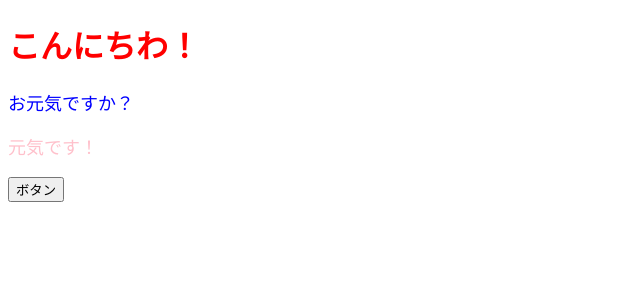
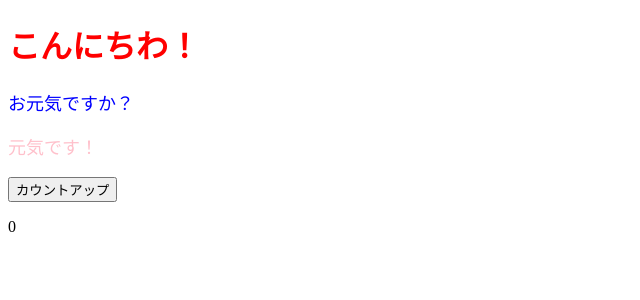
Before and after one commit to takizawazaku/codesandbox-react-study, a React (Create React App) app: page / in a window 1280 px wide. Shown: the top 300 px of the page, without its empty margins (0-640 px from the left). Built offline with nearby package versions, Linux system fonts and the light colour scheme.

Commit message:
stateを知る(useState)

```diff
--- a/src/App.jsx
+++ b/src/App.jsx
@@ -1,15 +1,18 @@
-import React from "react";
+import React, { useState } from "react";
 import ColorfulMessage from "./components/ColorfulMessage";
 
 const App = () => {
-  const onClickButton = () => alert();
-
+  const onClickCountUp = () => {
+    setNum(num + 1);
+  };
+  const [num, setNum] = useState(0);
   return (
     <>
       <h1 style={{ color: "red" }}>こんにちわ！</h1>
       <ColorfulMessage color="blue">お元気ですか？</ColorfulMessage>
       <ColorfulMessage color="pink">元気です！</ColorfulMessage>
-      <button onClick={onClickButton}>ボタン</button>
+      <button onClick={onClickCountUp}>カウントアップ</button>
+      <p>{num}</p>
     </>
   );
 };
```
